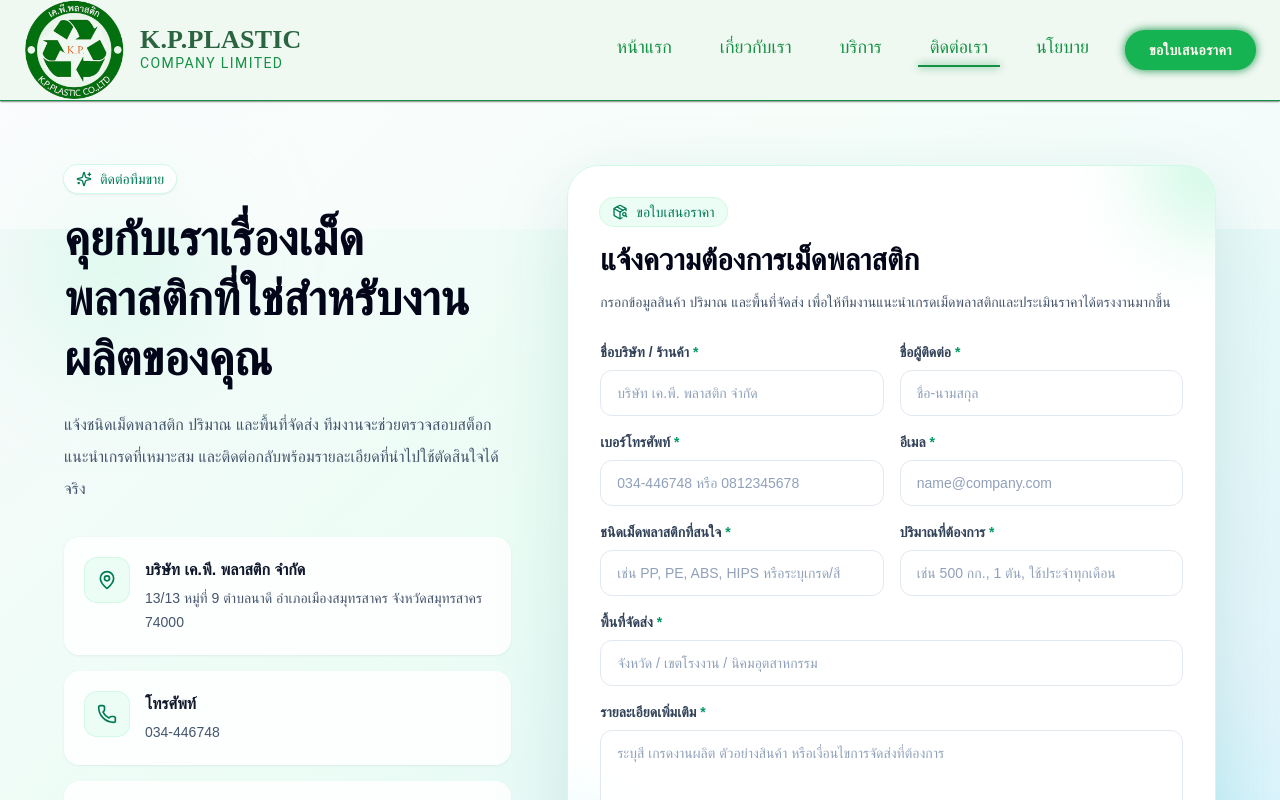
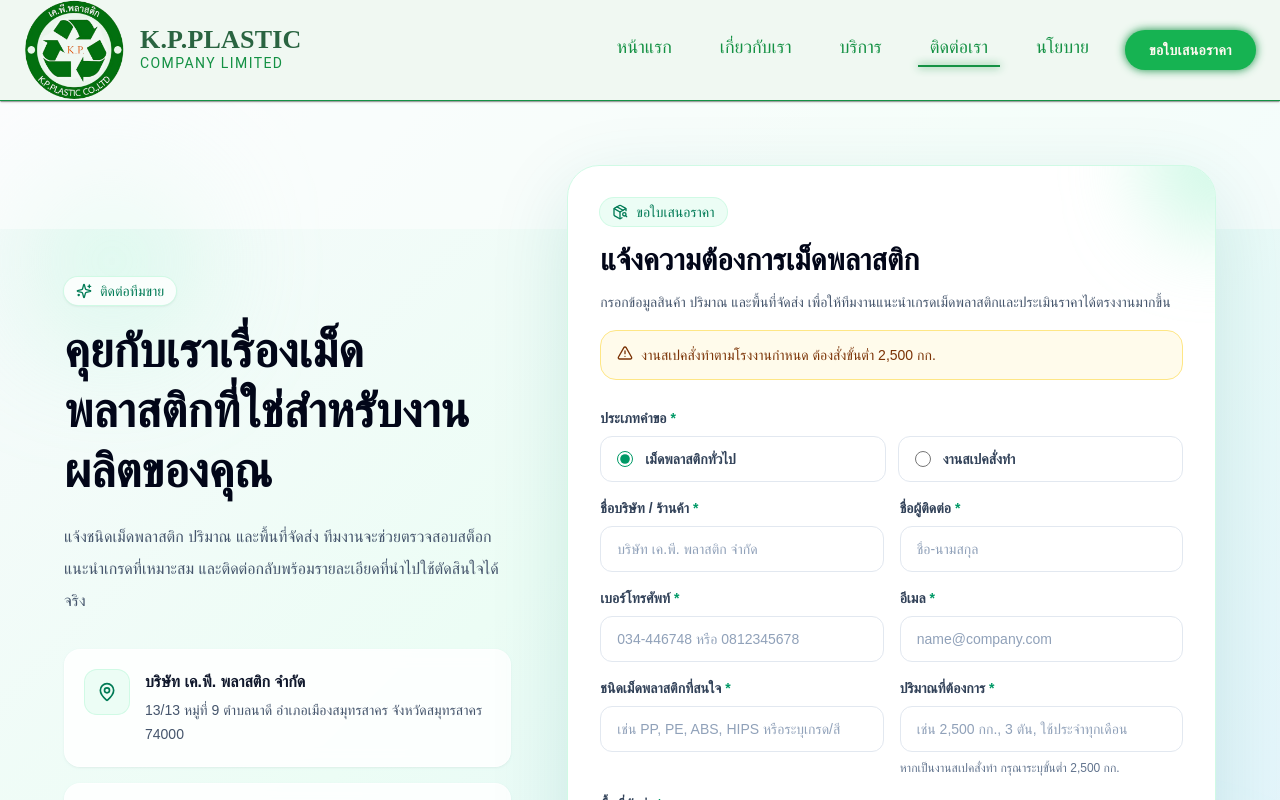
Before and after one commit to Meta3252/K.P.-PLASTIC-COMPANY-LIMITED-Production, a Next.js app: page /contact in a window 1280 px wide. Shown: the top 800 px of the page. Built offline with nearby package versions, Linux system fonts and the light colour scheme.

Commit message:
Add request type handling and quantity validation to contact form

```diff
--- a/pages/api/contact.ts
+++ b/pages/api/contact.ts
@@ -2,6 +2,7 @@ import type { NextApiRequest, NextApiResponse } from "next";
 import nodemailer from "nodemailer";
 
 type ContactRequestBody = {
+  requestType?: string;
   companyName?: string;
   company?: string;
   contactName?: string;
@@ -13,6 +14,8 @@ type ContactRequestBody = {
   message?: string;
   inquiryType?: string;
 };
+
+const CUSTOM_SPEC_MIN_KG = 2500;
 
 const requiredFields: Array<keyof ContactRequestBody> = [
   "contactName",
@@ -29,6 +32,22 @@ const escapeHtml = (value = "") =>
     .replace(/"/g, "&quot;")
     .replace(/'/g, "&#039;");
 
+const getQuantityInKg = (value = "") => {
+  const normalized = value.replace(/,/g, "").toLowerCase();
+  const match = normalized.match(/(\d+(?:\.\d+)?)/);
+
+  if (!match) return null;
+
+  const amount = Number(match[1]);
+  if (!Number.isFinite(amount)) return null;
+
+  if (normalized.includes("ตัน") || normalized.includes("ton")) {
+    return amount * 1000;
+  }
+
+  return amount;
+};
+
 export default async function handler(req: NextApiRequest, res: NextApiResponse) {
   if (req.method !== "POST") {
     return res.status(405).json({ message: "Method not allowed" });
@@ -41,16 +60,26 @@ export default async function handler(req: NextApiRequest, res: NextApiResponse)
     return res.status(400).json({ message: `Missing required field: ${missingField}` });
   }
 
+  if (body.requestType === "customSpec") {
+    const quantityInKg = getQuantityInKg(body.quantity);
+
+    if (quantityInKg === null || quantityInKg < CUSTOM_SPEC_MIN_KG) {
+      return res.status(400).json({ message: "Custom spec orders require a minimum quantity of 2,500 kg" });
+    }
+  }
+
   if (!process.env.SMTP_HOST || !process.env.SMTP_PORT || !process.env.SMTP_USER || !process.env.SMTP_PASS) {
     return res.status(500).json({ message: "Email service is not configured" });
   }
 
   const companyName = body.companyName || body.company || "-";
+  const requestTypeLabel = body.requestType === "customSpec" ? "งานสเปคสั่งทำ" : "เม็ดพลาสติกทั่วไป";
   const recipient = process.env.CONTACT_TO_EMAIL || "k.p.plastic.co.ltd@gmail.com";
   const subjectPrefix =
     body.inquiryType === "plastic-resin-quotation" ? "ขอใบเสนอราคา" : "ติดต่อจากเว็บไซต์";
 
   const rows = [
+    ["ประเภทคำขอ", requestTypeLabel],
     ["บริษัท / ร้านค้า", companyName],
     ["ชื่อผู้ติดต่อ", body.contactName],
     ["เบอร์โทรศัพท์", body.phone],
--- a/src/app/components/contact/ContactForm.tsx
+++ b/src/app/components/contact/ContactForm.tsx
@@ -5,9 +5,10 @@ import { motion, AnimatePresence } from "framer-motion";
 import { useForm } from "react-hook-form";
 import { yupResolver } from "@hookform/resolvers/yup";
 import * as Yup from "yup";
-import { ArrowRight, CheckCircle2, Loader2, PackageSearch, XCircle } from "lucide-react";
+import { AlertTriangle, ArrowRight, CheckCircle2, Loader2, PackageSearch, XCircle } from "lucide-react";
 
 type FormValues = {
+  requestType: string;
   companyName: string;
   contactName: string;
   phone: string;
@@ -18,22 +19,59 @@ type FormValues = {
   message: string;
 };
 
+const CUSTOM_SPEC_MIN_KG = 2500;
+
+const getQuantityInKg = (value?: string) => {
+  if (!value) return null;
+
+  const normalized = value
+    .replace(/,/g, "")
+    .replace(/[０-９]/g, (digit) => String.fromCharCode(digit.charCodeAt(0) - 0xfee0))
+    .toLowerCase();
+  const match = normalized.match(/(\d+(?:\.\d+)?)/);
+
+  if (!match) return null;
+
+  const amount = Number(match[1]);
+  if (!Number.isFinite(amount)) return null;
+
+  if (normalized.includes("ตัน") || normalized.includes("ton")) {
+    return amount * 1000;
+  }
+
+  return amount;
+};
+
 const schema = Yup.object({
+  requestType: Yup.string().required("กรุณาเลือกประเภทคำขอ"),
   companyName: Yup.string().required("กรุณากรอกชื่อบริษัท"),
   contactName: Yup.string().required("กรุณากรอกชื่อผู้ติดต่อ"),
   phone: Yup.string().required("กรุณากรอกเบอร์โทรศัพท์"),
   email: Yup.string().required("กรุณากรอกอีเมล").email("รูปแบบอีเมลไม่ถูกต้อง"),
   productType: Yup.string().required("กรุณาระบุชนิดเม็ดพลาสติกที่สนใจ"),
-  quantity: Yup.string().required("กรุณาระบุปริมาณที่ต้องการ"),
+  quantity: Yup.string()
+    .required("กรุณาระบุปริมาณที่ต้องการ")
+    .test("custom-spec-minimum", "งานสเปคสั่งทำต้องสั่งขั้นต่ำ 2,500 กก.", function (value) {
+      if (this.parent.requestType !== "customSpec") return true;
+
+      const quantityInKg = getQuantityInKg(value);
+      return quantityInKg !== null && quantityInKg >= CUSTOM_SPEC_MIN_KG;
+    }),
   deliveryArea: Yup.string().required("กรุณาระบุพื้นที่จัดส่ง"),
   message: Yup.string().required("กรุณาระบุรายละเอียดเพิ่มเติม"),
 });
+
+const requestTypes = [
+  { value: "general", label: "เม็ดพลาสติกทั่วไป" },
+  { value: "customSpec", label: "งานสเปคสั่งทำ" },
+];
 
 const fields: Array<{
   name: keyof FormValues;
   label: string;
   placeholder: string;
   type?: string;
+  helperText?: string;
 }> = [
   {
     name: "companyName",
@@ -64,7 +102,8 @@ const fields: Array<{
   {
     name: "quantity",
     label: "ปริมาณที่ต้องการ",
-    placeholder: "เช่น 500 กก., 1 ตัน, ใช้ประจำทุกเดือน",
+    placeholder: "เช่น 2,500 กก., 3 ตัน, ใช้ประจำทุกเดือน",
+    helperText: "หากเป็นงานสเปคสั่งทำ กรุณาระบุขั้นต่ำ 2,500 กก.",
   },
   {
     name: "deliveryArea",
@@ -81,6 +120,9 @@ const ContactForm: React.FC = () => {
     reset,
   } = useForm<FormValues>({
     resolver: yupResolver(schema),
+    defaultValues: {
+      requestType: "general",
+    },
   });
 
   const [modal, setModal] = useState<{
@@ -171,9 +213,41 @@ const ContactForm: React.FC = () => {
           <p className="mt-3 text-sm leading-6 text-slate-600">
             กรอกข้อมูลสินค้า ปริมาณ และพื้นที่จัดส่ง เพื่อให้ทีมงานแนะนำเกรดเม็ดพลาสติกและประเมินราคาได้ตรงงานมากขึ้น
           </p>
+          <div className="mt-4 flex items-start gap-2 rounded-2xl border border-amber-200 bg-amber-50 px-4 py-3 text-sm leading-6 text-amber-900">
+            <AlertTriangle className="mt-0.5 h-4 w-4 flex-none" />
+            <span>งานสเปคสั่งทำตามโรงงานกำหนด ต้องสั่งขั้นต่ำ {CUSTOM_SPEC_MIN_KG.toLocaleString()} กก.</span>
+          </div>
         </div>
 
         <form onSubmit={handleSubmit(onSubmit)} className="relative grid gap-4">
+          <motion.div
+            initial={{ opacity: 0, y: 14 }}
+            whileInView={{ opacity: 1, y: 0 }}
+            viewport={{ once: true }}
+            transition={{ duration: 0.4 }}
+          >
+            <label className="mb-2 block text-sm font-semibold text-slate-700">
+              ประเภทคำขอ <span className="text-emerald-600">*</span>
+            </label>
+            <div className="grid gap-3 sm:grid-cols-2">
+              {requestTypes.map((type) => (
+                <label
+                  key={type.value}
+                  className="flex cursor-pointer items-center gap-3 rounded-xl border border-slate-200 bg-white/80 px-4 py-3 text-sm font-semibold text-slate-700 transition hover:border-emerald-300 hover:bg-emerald-50"
+                >
+                  <input
+                    {...register("requestType")}
+                    type="radio"
+                    value={type.value}
+                    className="h-4 w-4 accent-emerald-600"
+                  />
+                  {type.label}
+                </label>
+              ))}
+            </div>
+            {errors.requestType && <p className="mt-1.5 text-sm text-red-500">{errors.requestType.message}</p>}
+          </motion.div>
+
           <div className="grid gap-4 sm:grid-cols-2">
             {fields.map((field, index) => (
               <motion.div
@@ -197,6 +271,9 @@ const ContactForm: React.FC = () => {
                 />
                 {errors[field.name] && (
                   <p className="mt-1.5 text-sm text-red-500">{errors[field.name]?.message}</p>
+                )}
+                {field.helperText && !errors[field.name] && (
+                  <p className="mt-1.5 text-xs leading-5 text-slate-500">{field.helperText}</p>
                 )}
               </motion.div>
             ))}
```
